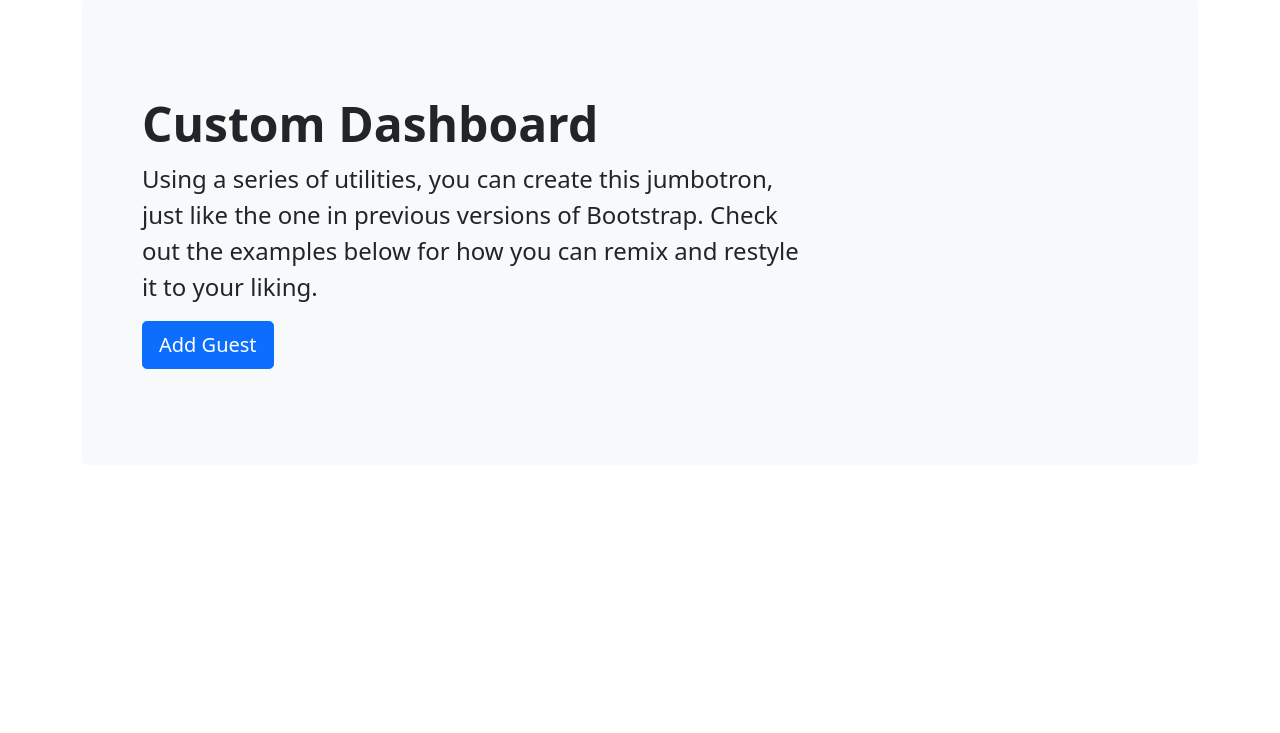
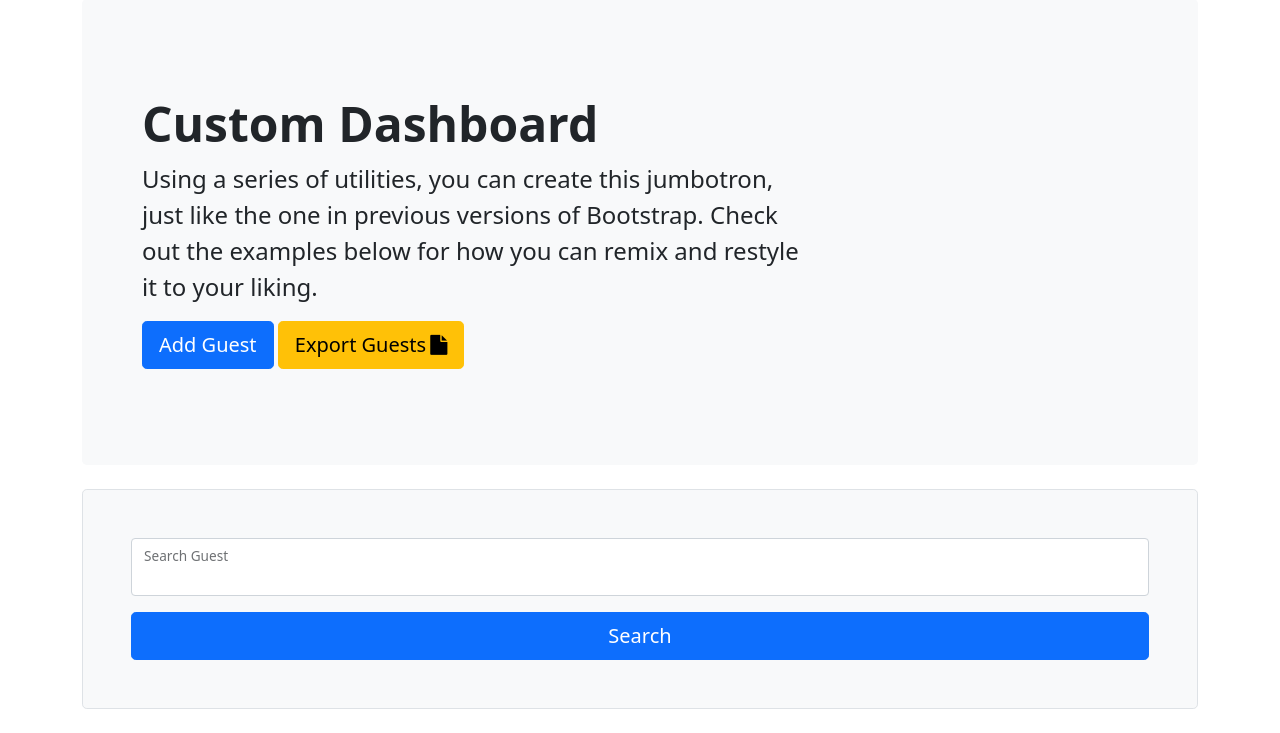
Before and after one commit to chideegit/django-guests, a Django app: page / in a window 1280 px wide. Shown: the part 105-838 px from the top of the page. Before the commit the page ends 474 px from the top, so only its background shows below. Run offline with Django 4.2, Linux system fonts and the light colour scheme; a user stored in the database is signed in; some libraries are stand-ins or nearby versions.

Commit message:
added lines of code

```diff
--- a/guest/urls.py
+++ b/guest/urls.py
@@ -6,5 +6,6 @@ urlpatterns = [
     path('update-guest/<int:pk>/', update_guest, name='update-guest'),
     path('signed-in-guests/', signed_in_guests, name='signed-in-guests'),
     path('signed-out-guests/', signed_out_guests, name='signed-out-guests'),
-    path('guest-sign-out/<int:pk>/', guest_sign_out, name='guest-sign-out')
+    path('guest-sign-out/<int:pk>/', guest_sign_out, name='guest-sign-out'),
+    path('export-csv', export_csv, name='export-csv')
 ]
--- a/templates/dashboard/dashboard.html
+++ b/templates/dashboard/dashboard.html
@@ -1,7 +1,6 @@
 {% extends 'base.html' %}
 
 {% block content %}
-
 <div class="p-5 mb-4 bg-light rounded-3">
     <div class="container-fluid py-5">
         <h1 class="display-5 fw-bold">Custom Dashboard</h1>
@@ -9,7 +8,18 @@
             in previous versions of Bootstrap. Check out the examples below for how you can remix and restyle it
             to your liking.</p>
         <a href="{% url 'add-guest' %}" class="btn btn-primary btn-lg" type="button">Add Guest</a>
+        <a href="{% url 'export-csv' %}" class="btn btn-warning btn-lg">Export Guests<i class="fa fa-file text-black ms-1"></i></a>
     </div>
 </div>
+<div>
+    <form class="p-4 p-md-5 border rounded-3 bg-light" method="POST">
+        {% csrf_token %}
+        <div class="form-floating mb-3">
+            <input type="input" name="username" class="form-control" id="floatingInput">
+            <label for="floatingInput">Search Guest</label>
+        </div>
 
+        <button class="w-100 btn btn-lg btn-primary" type="submit">Search</button>
+    </form>
+</div> <br>
 {% endblock content %}
--- a/templates/guest/signed_out_guests.html
+++ b/templates/guest/signed_out_guests.html
@@ -30,7 +30,7 @@
             {% else %}
             <td><a href="{% url 'guest-sign-out' guest.pk %}" class="btn btn-outline-warning">Sign out Guest</a></td>
             {% endif %}
-            {% if guest.has_signed_out %}
+            {% if not guest.has_signed_out %}
             <td><span class="badge bg-success">Active</span></td>
             {% else %}
             <td><span class="badge bg-danger">Signed Out</span></td>
```
Also changed, not shown: guest/views.py (+16 -0 lines), db.sqlite3.
